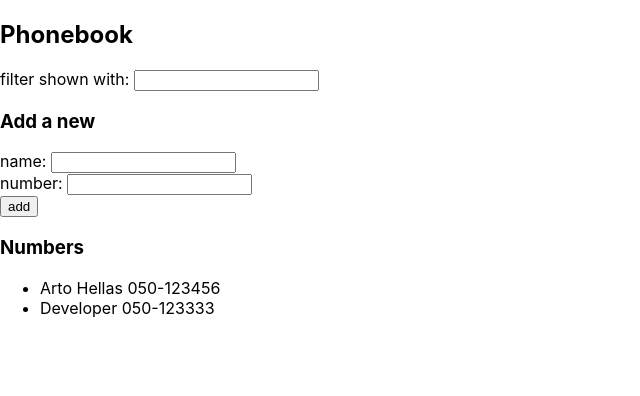
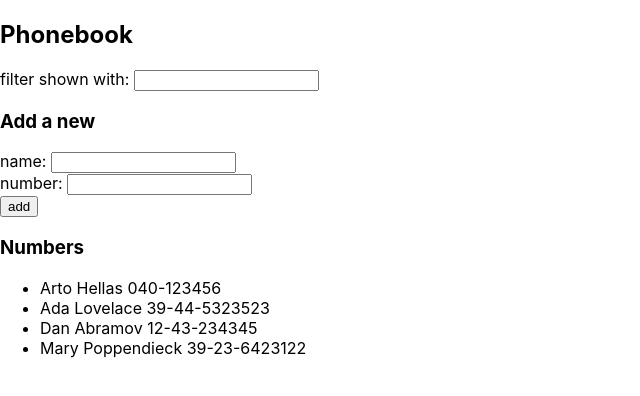
Before and after one commit to Jvaan/fso2020, a React (Create React App) app in the folder osa2/puhelinluettelo/: page / in a window 1280 px wide. Shown: the top 396 px of the page, without its empty margins (0-640 px from the left). Built offline with nearby package versions, Linux system fonts and the light colour scheme; data requests are answered from the project's data file.

Commit message:
2.11: puhelinluettelo step6

```diff
--- /dev/null
+++ b/osa2/puhelinluettelo/db.json
@@ -0,0 +1,24 @@
+{
+  "persons":[
+    {
+      "name": "Arto Hellas",
+      "number": "040-123456",
+      "id": 1
+    },
+    {
+      "name": "Ada Lovelace",
+      "number": "39-44-5323523",
+      "id": 2
+    },
+    {
+      "name": "Dan Abramov",
+      "number": "12-43-234345",
+      "id": 3
+    },
+    {
+      "name": "Mary Poppendieck",
+      "number": "39-23-6423122",
+      "id": 4
+    }
+  ]
+}
--- a/osa2/puhelinluettelo/src/App.js
+++ b/osa2/puhelinluettelo/src/App.js
@@ -1,21 +1,11 @@
-import React, { useState } from 'react'
+import React, { useState, useEffect } from 'react'
 import Filter from './components/Filter'
 import Persons from './components/Persons'
 import PersonForm from './components/PersonForm'
+import axios from 'axios'
 
 const App = () => {
-    const [persons, setPersons] = useState([
-        {
-            name: 'Arto Hellas',
-            id: 'Arto Hellas',
-            number: '050-123456'
-        },
-        {
-            name: 'Developer',
-            id: 'Developer',
-            number: '050-123333'
-        }
-    ])
+    const [persons, setPersons] = useState([])
     const [newName, setNewName] = useState('')
     const [newNumber, setNewNumber] = useState('')
     const [newFilter, setNewFilter] = useState('')
@@ -68,6 +58,16 @@
     let isPerson = (person) => person.name.toLowerCase().match(newFilter.toLowerCase())
     const personsToShow = persons.filter(isPerson)
 
+    useEffect(() => {
+        console.log('effect')
+        axios
+          .get('http://localhost:3001/persons')
+          .then(response => {
+            console.log('promise fulfilled')
+            setPersons(response.data)
+          })
+      }, [])
+
     return (
         <div>
             <h2>Phonebook</h2>
```
Also changed, not shown: osa2/puhelinluettelo/package.json (+6 -1 lines), 1 other file (tests, documents, lock files or other folders).
